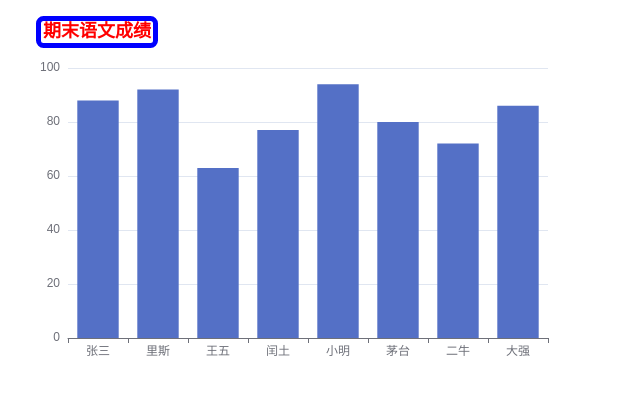
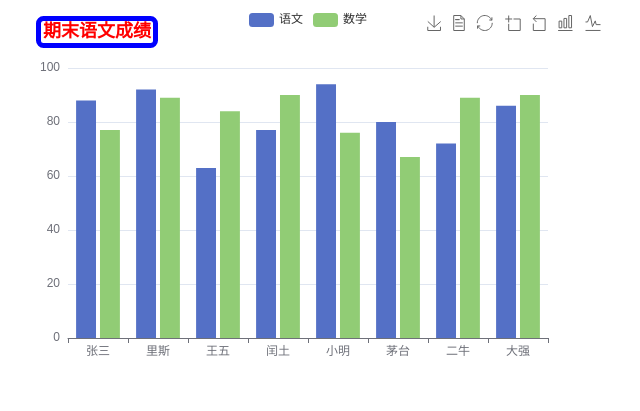
Before and after one commit to mia0205/echarts, a plain HTML site: page index.html in a window 1280 px wide. Shown: the whole page, without its empty margins (0-640 px from the left). Drawn offline with nearby package versions, Linux system fonts and the light colour scheme.

Commit message:
柱状图通用配置

```diff
--- a/index.html
+++ b/index.html
@@ -13,6 +13,8 @@
         // tooltip:提示框组件，用于配置鼠标滑过或点击图表时的显示框:触发类型：trigger有两个可选值item,axis 触发时机：triggerOn 格式化：formatter
         // 步骤3：初始化echarts实例对象
         const myCharts = echarts.init(document.querySelector('div'))
+        var yDataArr1 = [88, 92, 63, 77, 94, 80, 72, 86]
+        var yDataArr2 = [77,89,84,90,76,67,89,90]
         // 准备配置项
         var option ={
             title:{
@@ -29,7 +31,25 @@
             tooltip:{
                 trigger:'item',
                 triggerOn:'click',
-                formatter:'haha'
+                formatter:'{b}的成绩是{c}'
+
+            },
+            // toolbox:echarts提供的工具栏,内置有导出图片，动态类型切换，数据趋于缩放，重置五个工具
+            toolbox:{
+                feature:{
+                    saveAsImage:{}, //导出图片
+                    dataView:{}, //数据视图
+                    restore:{}, //重置功能
+                    dataZoom:{}, //区域缩放
+                    magicType:{
+                        type:['bar','line']
+                    }//动态类型图表切换
+                }
+
+            },
+            // 筛选
+            legend:{
+                data:['语文','数学']
 
             },
             xAxis:{
@@ -41,8 +61,14 @@
             },
             series: [
                 {
-                    data: [88, 92, 63, 77, 94, 80, 72,86],
+                    name:'语文',
+                    data: yDataArr1,
                     type: 'bar'
+                },
+                {
+                    name:'数学',
+                    type:'bar',
+                    data: yDataArr2
                 }
             ]
 
```
